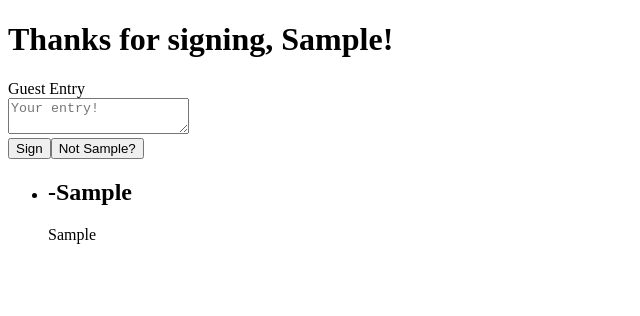
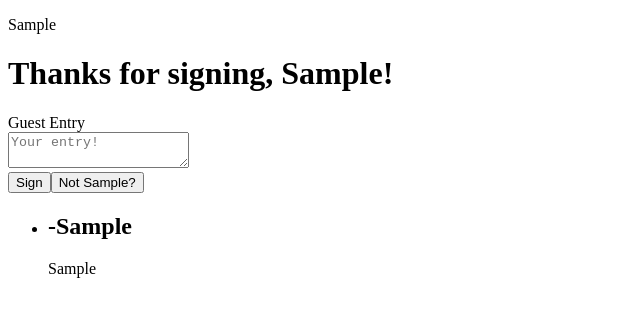
Before and after one commit to Alice-Retz/guestbook, a React app: page / in a window 1280 px wide. Both pictures are taken after typing "Sample", "Sample" into the empty fields and a click on the button "Sign". Shown: the top 316 px of the page, without its empty margins (0-640 px from the left). Built offline with nearby package versions, Linux system fonts and the light colour scheme.

Commit message:
Entry.test passing

```diff
--- a/src/App.jsx
+++ b/src/App.jsx
@@ -1,10 +1,6 @@
-import { UserProvider } from './context/UserContext';
 import Home from './views/Home/Home';
+import Layout from './views/Layout/Layout';
 
 export default function App() {
-  return (
-    <UserProvider>
-      <Home />
-    </UserProvider>
-  );
+  return <Layout />;
 }
--- a/src/components/Entry/Entry.jsx
+++ b/src/components/Entry/Entry.jsx
@@ -1,10 +1,10 @@
-export default function Entry({ entry: { name, message }}) {
-    return (
-        <div>
-            <h2>-{name}</h2>
-            <p>
-                {message}
-            </p>
-        </div>
-    )
+import React from 'react';
+
+export default function Entry({ entry: { name, message } }) {
+  return (
+    <div>
+      <h2>-{name}</h2>
+      <p>{message}</p>
+    </div>
+  );
 }
--- a/src/components/Layout/Header.jsx
+++ b/src/components/Layout/Header.jsx
@@ -1,6 +1,6 @@
 import { useUser } from '../../context/UserContext';
 
-export default function Home() {
+export default function Header() {
   const { user } = useUser();
 
   return <header>{user ? <p>{user}</p> : <p>Sign in!</p>}</header>;
--- a/src/context/EntryContext.jsx
+++ b/src/context/EntryContext.jsx
@@ -1,3 +1,4 @@
+import React from 'react';
 import { useContext, createContext, useState } from 'react';
 
 const EntryContext = createContext();
--- a/src/index.jsx
+++ b/src/index.jsx
@@ -1,4 +1,13 @@
-import { render } from 'react-dom';
+import React from 'react';
+import ReactDOM from 'react-dom';
 import App from './App';
+import { UserProvider } from './context/UserContext';
 
-render(<App />, document.getElementById('root'));
+ReactDOM.render(
+  <React.StrictMode>
+    <UserProvider>
+      <App />
+    </UserProvider>
+  </React.StrictMode>,
+  document.getElementById('root')
+);
--- a/src/views/Layout/Layout.jsx
+++ b/src/views/Layout/Layout.jsx
@@ -1,8 +1,12 @@
+import Header from '../../components/Layout/Header';
+import Home from '../Home/Home';
+
 export default function Layout() {
   return (
     <>
       <Header />
-      <main />
+      <Home />
+      <footer />
     </>
   );
 }
```
Also changed, not shown: 2 other files (tests, documents, lock files or other folders).
